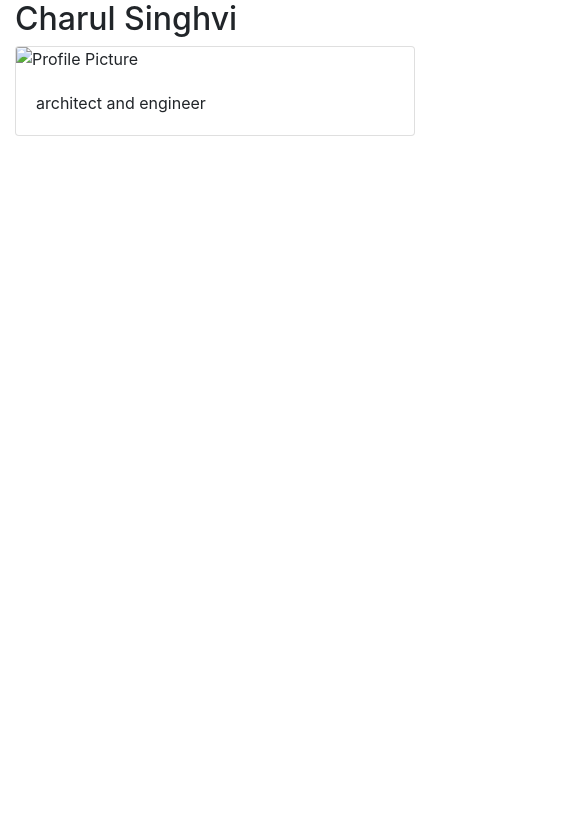
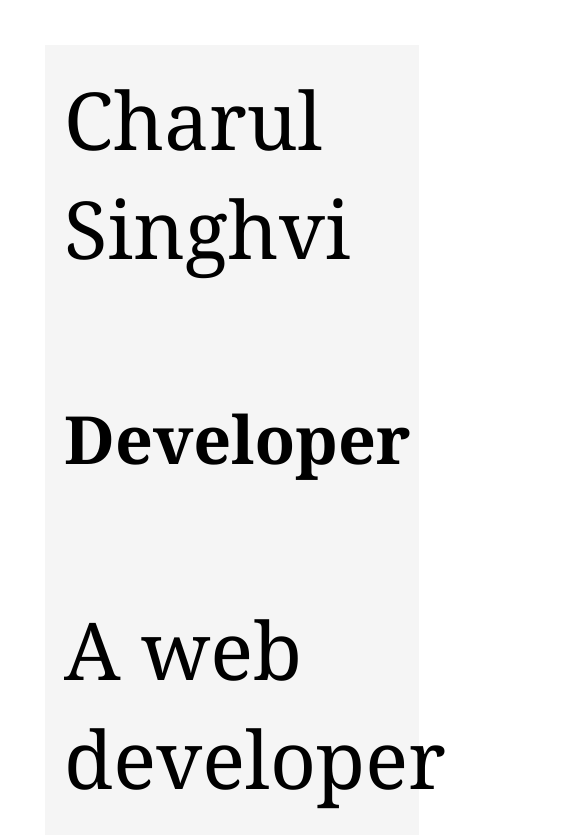
Before and after one commit to charulsinghvi/charulsinghvi.github.io, a plain HTML site: page index.html in a window 390 px wide. Shown: the top 835 px of the page, 563 px wide, since content can reach past the window. Drawn offline with nearby package versions, Linux system fonts and the light colour scheme.

Commit message:
Update index.html

```diff
--- a/index.html
+++ b/index.html
@@ -1,26 +1,66 @@
 <!DOCTYPE html>
-<html lang="en">
+<html>
 <head>
-  <title>Charul Singhvi</title>
-  <meta charset="utf-8">
-  <meta name="viewport" content="width=device-width, initial-scale=1">
-  <link rel="stylesheet" href="https://maxcdn.bootstrapcdn.com/bootstrap/4.3.1/css/bootstrap.min.css">
-  <script src="https://ajax.googleapis.com/ajax/libs/jquery/3.3.1/jquery.min.js"></script>
-  <script src="https://cdnjs.cloudflare.com/ajax/libs/popper.js/1.14.7/umd/popper.min.js"></script>
-  <script src="https://maxcdn.bootstrapcdn.com/bootstrap/4.3.1/js/bootstrap.min.js"></script>
+    <title>Charul Singhvi</title>
+<meta name="viewport" content="width=device-width, initial-scale=1.0">
+<link rel="stylesheet" href="https://cdnjs.cloudflare.com/ajax/libs/font-awesome/4.7.0/css/font-awesome.min.css">
+
+<style>
+* {
+  box-sizing:border-box;
+}
+
+.left {
+  background-color:whitesmoke;
+  padding:5%;
+  float:left;
+  font-family: Georgia, 'Times New Roman', Times, serif;
+  font-size: 10ch;
+  margin: 10%;
+  width:30%; /* The width is 20%, by default */
+}
+
+.main {
+  background-color:#030303f3;
+  border-radius: 4px;
+  padding:2%;
+  float:left;
+  margin-top: 10%;
+  width:24%; /* The width is 60%, by default */
+}
+
+
+/* Use a media query to add a break point at 800px: */
+@media screen and (max-width:800px) {
+  .left, .main {
+    width:100%; /* The width is 100%, when the viewport is 800px or smaller */
+  }
+}
+</style>
 </head>
 <body>
 
-<div class="container">
-  <h2>Charul Singhvi</h2>
+<div class="left">
+  <div style="display:inline-block">
+    <div class="card text-white bg-info mb-3" style="max-width: 30rem;">
+      <div class="card-header card text-center">Charul Singhvi</div>
+      <div class="card-body">
+        <h5 class="card-title">Developer</h5>
+        <p class="card-text">A web developer engaged in development of applications, learner of data anaytics.</p>
+      </div>
+    </div>
+  </div>
+  <div>
+      <i class="fa fa-google-plus-square" style="font-size:48px"></i>
+      <i class="fa fa-linkedin-square" style="font-size:48px"></i>
+      <i class="fa fa-instagram" style="font-size:48px"></i>
+      <i class="fa fa-facebook" style="font-size:48px"></i>
+  </div>
+</div>
 
-  <div class="card" style="width:400px">
-    <img class="card-img-top" src="Pictures/charul.jpg" alt="Profile Picture" style="width:100%">
-    <div class="card-body">
-
-      <p class="card-text">architect and engineer</p>
-
-    </div>
+<div class="main">
+  <div class="card-deck">
+    <img src="C:\Users\HP\Pictures\Camera Roll\charul2.png" style="border-radius: 10px;">
   </div>
 </div>
 
```
